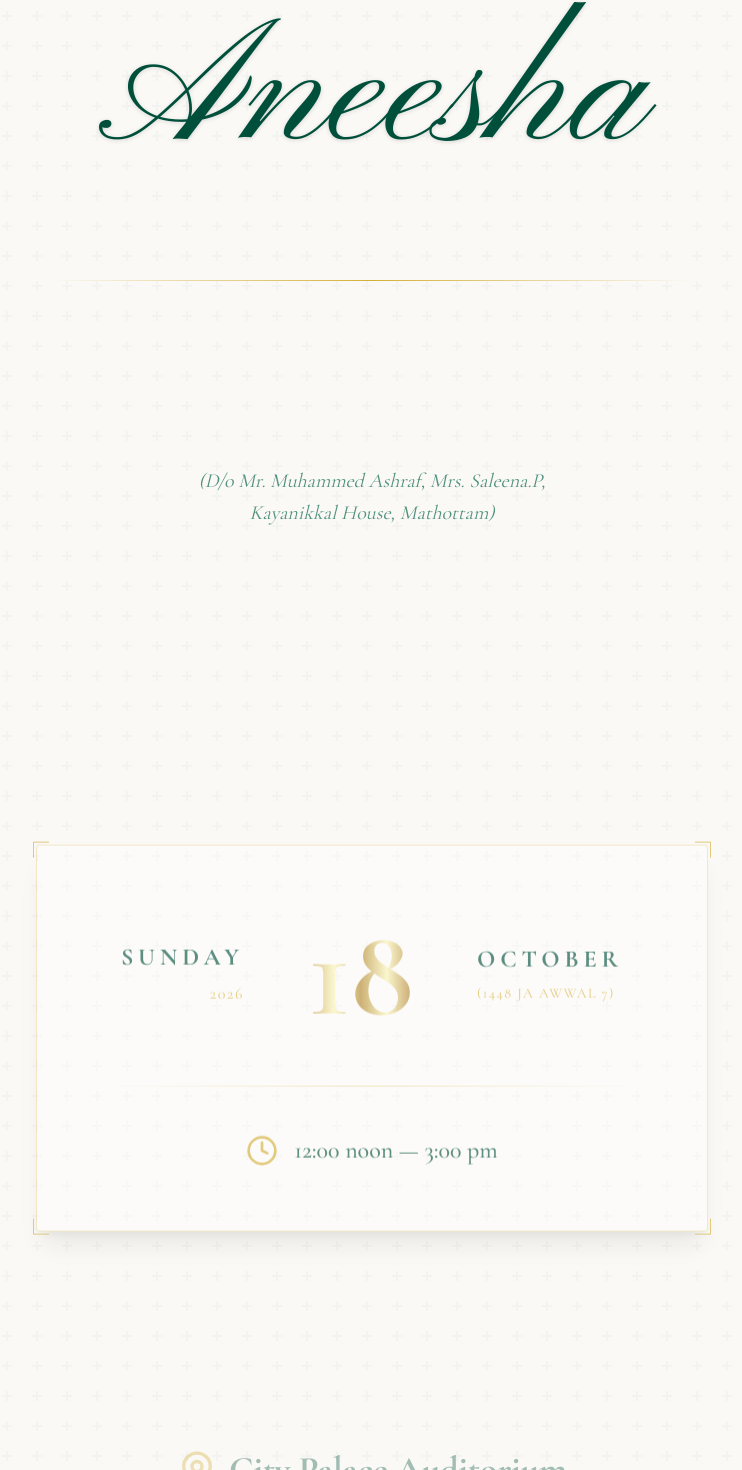
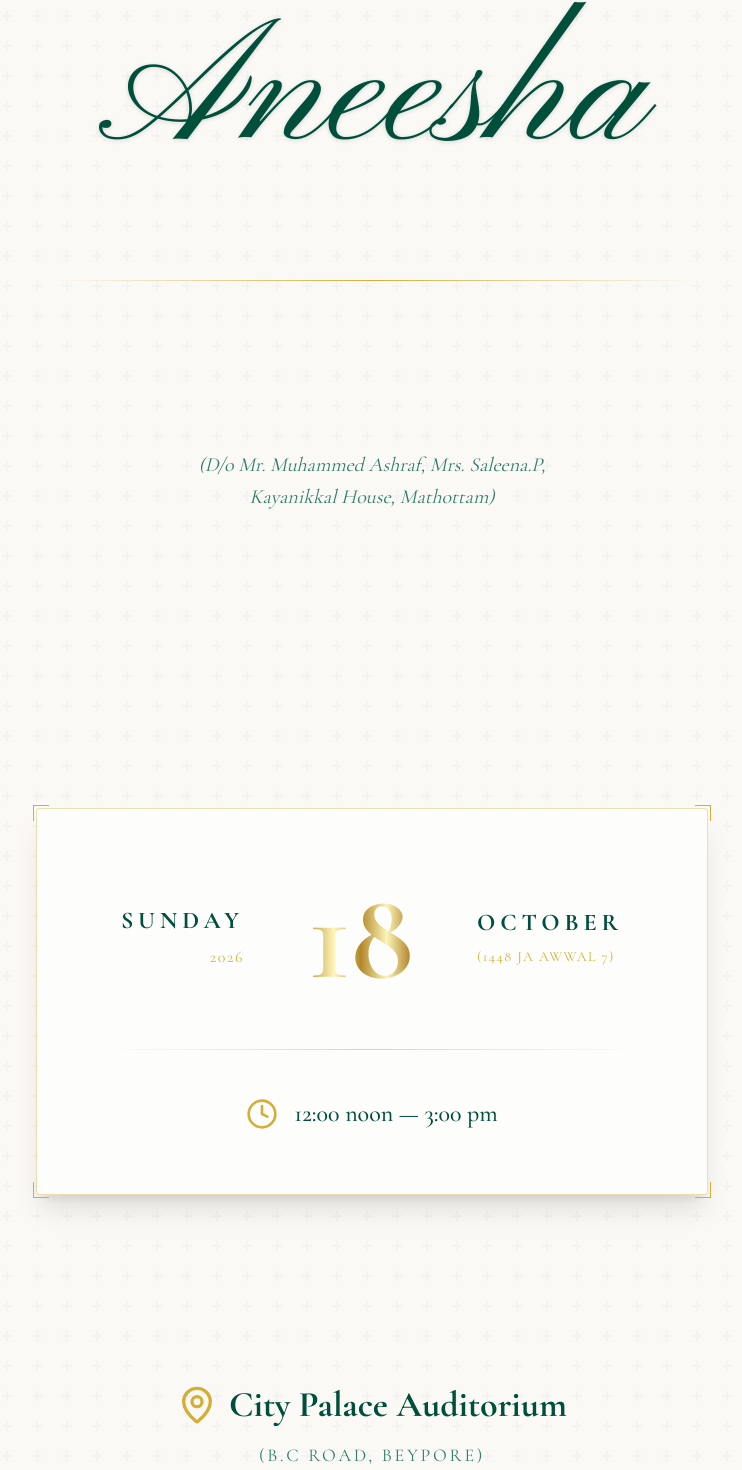
Before and after one commit to AdilAnwar21/wedding, a Next.js app: page / in a window 1280 px wide. Shown: the part 1999-3469 px from the top of the page, without its empty margins (268-1010 px from the left). Built offline with nearby package versions, Linux system fonts and the light colour scheme.

Commit message:
Add spring physics to scroll animations and update Maps URL

```diff
--- a/src/app/page.tsx
+++ b/src/app/page.tsx
@@ -1,20 +1,25 @@
 "use client";
 
 import { useState, useEffect, useRef } from "react";
-import { motion, AnimatePresence, useScroll, useTransform } from "framer-motion";
+import { motion, AnimatePresence, useScroll, useTransform, useSpring } from "framer-motion";
 import { MapPin, Clock, ChevronDown } from "lucide-react";
 import { QRCodeSVG } from "qrcode.react";
 
-// Reusable component for continuous scroll animations (parallax-like)
+// Reusable component for continuous scroll animations with physics (spring)
 const ScrollSection = ({ children, className = "" }: { children: React.ReactNode, className?: string }) => {
   const ref = useRef<HTMLElement>(null);
   const { scrollYProgress } = useScroll({
     target: ref,
-    offset: ["0 1", "0.5 0.5"] // starts when top of element hits bottom of screen, ends when middle hits middle
+    // Start animation when top of element hits bottom of viewport.
+    // Finish animation when top of element is 30% up from the bottom of viewport.
+    offset: ["0 1", "0.3 1"]
   });
 
-  const opacity = useTransform(scrollYProgress, [0, 1], [0, 1]);
-  const y = useTransform(scrollYProgress, [0, 1], [100, 0]);
+  // Add a spring to make the scroll scrubbing feel buttery smooth and natural
+  const smoothProgress = useSpring(scrollYProgress, { stiffness: 100, damping: 25, mass: 0.5 });
+
+  const opacity = useTransform(smoothProgress, [0, 1], [0, 1]);
+  const y = useTransform(smoothProgress, [0, 1], [80, 0]);
 
   return (
     <section ref={ref} className={`w-full flex flex-col items-center justify-center px-6 ${className}`}>
@@ -35,26 +40,28 @@ export default function Home() {
     return () => clearTimeout(timer);
   }, []);
 
-  const MAP_URL = "https://www.google.com/maps/dir//City+Palace,+City+Place,+Wadakkanchery+Rd,+near+BSNL+Office,+Kechery,+Thrissur,+Eranellur,+Kerala+680501/@11.2145924,75.7952836,15z/data=!4m8!4m7!1m0!1m5!1m1!1s0x3ba7eb031193fd99:0x6d037e92a97fc40!2m2!1d76.1227409!2d10.619994?entry=ttu&g_ep=EgoyMDI2MDkwNi4wIKXMDSoASAFQAw%3D%3D";
+  const MAP_URL = "https://www.google.com/maps/dir//CITY+PALACE+AUDITORIUM,+Beypore+Cheruvannur+Rd,+Beypore,+Kozhikode,+Kerala+673015/@11.2145924,75.7952836,15z/data=!3m2!4b1!5s0x3ba7eb030c1bda4d:0xb4522a6a71d1979a!4m8!4m7!1m0!1m5!1m1!1s0x3ba65103d7cfa563:0xce4ba61af981e7fd!2m2!1d75.8094376!2d11.1808954?entry=ttu&g_ep=EgoyMDI2MDkwNi4wIKXMDSoASAFQAw%3D%3D";
 
-  // For the first section (intro), we use a different scroll effect so it fades out as we scroll down
+  // For the first section (intro), we fade it out gracefully as you scroll down
   const introRef = useRef<HTMLElement>(null);
   const { scrollYProgress: introProgress } = useScroll({
     target: introRef,
-    offset: ["0 0", "1 0"] // starts when top hits top, ends when bottom hits top
+    offset: ["0 0", "0.8 0"]
   });
-  const introOpacity = useTransform(introProgress, [0, 1], [1, 0]);
-  const introY = useTransform(introProgress, [0, 1], [0, -100]);
+  const smoothIntro = useSpring(introProgress, { stiffness: 100, damping: 25, mass: 0.5 });
+  const introOpacity = useTransform(smoothIntro, [0, 1], [1, 0]);
+  const introY = useTransform(smoothIntro, [0, 1], [0, -100]);
 
   // For the couple names, we can give them a slightly different scroll speed for a cool parallax effect
   const coupleRef = useRef<HTMLElement>(null);
   const { scrollYProgress: coupleProgress } = useScroll({
     target: coupleRef,
-    offset: ["0 1", "0.6 0.5"]
+    offset: ["0 1", "0.6 1"]
   });
-  const coupleOpacity = useTransform(coupleProgress, [0, 1], [0, 1]);
-  const groomX = useTransform(coupleProgress, [0, 1], [-100, 0]);
-  const brideX = useTransform(coupleProgress, [0, 1], [100, 0]);
+  const smoothCouple = useSpring(coupleProgress, { stiffness: 80, damping: 25, mass: 0.5 });
+  const coupleOpacity = useTransform(smoothCouple, [0, 1], [0, 1]);
+  const groomX = useTransform(smoothCouple, [0, 1], [-120, 0]);
+  const brideX = useTransform(smoothCouple, [0, 1], [120, 0]);
 
   return (
     <>
@@ -91,7 +98,7 @@ export default function Home() {
 
       <main className="relative min-h-screen bg-transparent overflow-hidden selection:bg-[#d4af37]/30 selection:text-emerald-900">
 
-        {/* Fixed Background Elements (Frames stay on screen while content scrolls) */}
+        {/* Fixed Background Elements */}
         <div className="fixed inset-0 pointer-events-none z-0 p-4 md:p-8">
           <div className="w-full h-full border-[1px] border-[#d4af37]/40 rounded-sm relative">
             <div className="absolute inset-2 border-[1px] border-[#d4af37]/20" />
@@ -145,7 +152,7 @@ export default function Home() {
           <ScrollSection className="min-h-[70vh] text-center space-y-12">
             <div>
               <h3 className="text-2xl md:text-4xl font-bold text-emerald-900 font-serif tracking-wide">Mr. Noushad M.P & Mrs. Afsath P.K</h3>
-              <p className="text-base md:text-lg text-emerald-800/80 italic mt-4 leading-relaxed max-w-md mx-auto">
+              <p className="text-base md:text-lg text-emerald-800/80 italic mt-4 leading-relaxed max-w-md mx-auto font-serif">
                 (MP House, Padinjare Kunnath Parambu,<br />Meenchanda Gate)
               </p>
             </div>
@@ -182,7 +189,7 @@ export default function Home() {
 
           {/* Section 4: Bride's Parents */}
           <ScrollSection className="min-h-[50vh] text-center">
-            <p className="text-lg md:text-xl text-emerald-800/80 italic max-w-lg mx-auto leading-relaxed">
+            <p className="text-lg md:text-xl text-emerald-800/80 italic max-w-lg mx-auto leading-relaxed font-serif">
               (D/o Mr. Muhammed Ashraf, Mrs. Saleena.P,<br />Kayanikkal House, Mathottam)
             </p>
           </ScrollSection>
@@ -232,7 +239,7 @@ export default function Home() {
                   <MapPin className="w-8 h-8 md:w-10 md:h-10 text-[#d4af37]" />
                   <span>City Palace Auditorium</span>
                 </div>
-                <span className="text-base md:text-lg text-emerald-800/80 uppercase tracking-[0.15em]">(B.C Road, Beypore)</span>
+                <span className="text-base md:text-lg text-emerald-800/80 uppercase tracking-[0.15em] font-serif">(B.C Road, Beypore)</span>
               </div>
 
               <a
```
